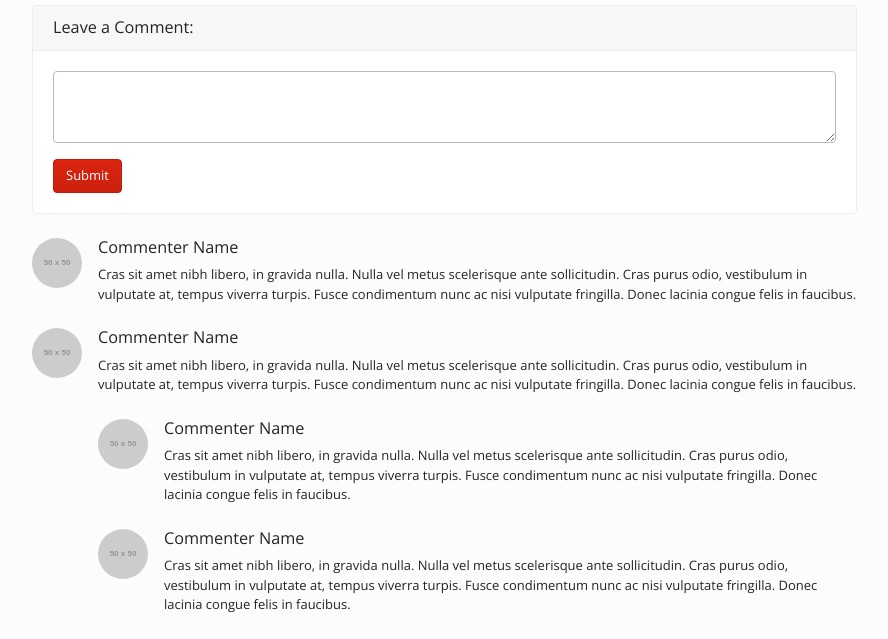
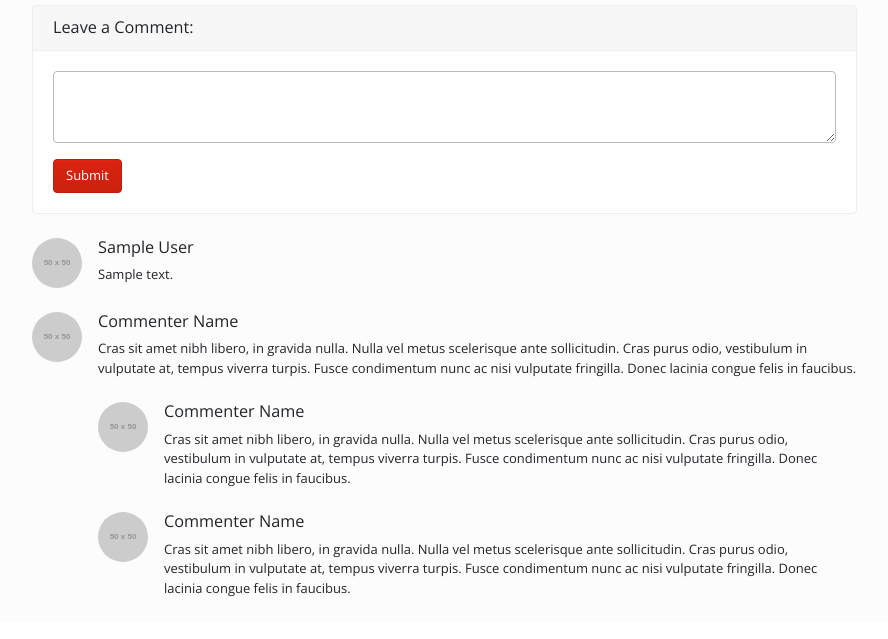
Before and after one commit to hanrimJO/myblog, a Django app: template blog/templates/blog/post_detail.html in a window 1280 px wide. Shown: the part 567-1206 px from the top of the page, without its empty margins (53-941 px from the left). After the commit the page ends 1164 px from the top, so only its background shows below. Run offline with Django 3.2, Linux system fonts and the light colour scheme; the template is opened without the code that fills it: most values are stand-ins (such as "Sample title", 1, 10 or a date in 2020); grey boxes marked "Sample" are stand-in pictures; grey boxes labelled with a size stand in for pictures from a placeholder-image service; some libraries are stand-ins or nearby versions.

Commit message:
blog: Add comment view on post detail page

```diff
--- a/blog/admin.py
+++ b/blog/admin.py
@@ -1,5 +1,5 @@
 from django.contrib import admin
-from .models import Post, Category, Tag
+from .models import Post, Category, Tag, Comment
 # Register your models here.
 
 
@@ -13,3 +13,4 @@ class TagAdmin(admin.ModelAdmin):
 admin.site.register(Post)
 admin.site.register(Category, CategoryAdmin)
 admin.site.register(Tag, TagAdmin)
+admin.site.register(Comment)
--- a/blog/models.py
+++ b/blog/models.py
@@ -60,3 +60,6 @@ class Comment(models.Model):
     post = models.ForeignKey(Post, on_delete=models.CASCADE)
     text = MarkdownxField()
     author = models.ForeignKey(User, on_delete=models.CASCADE)
+
+    def get_markdown_content(self):
+        return markdown(self.text)
--- a/blog/templates/blog/post_detail.html
+++ b/blog/templates/blog/post_detail.html
@@ -54,15 +54,18 @@
     </div>
 
     <!-- Single Comment -->
-    <div class="media mb-4">
+    <div id="comment-list">
+        {% for comment in object.comment_set.all %}
+        <div class="media mb-4">
         <img class="d-flex mr-3 rounded-circle" src="http://placehold.it/50x50" alt="">
         <div class="media-body">
-            <h5 class="mt-0">Commenter Name</h5>
-            Cras sit amet nibh libero, in gravida nulla. Nulla vel metus scelerisque ante sollicitudin. Cras purus odio,
-            vestibulum in vulputate at, tempus viverra turpis. Fusce condimentum nunc ac nisi vulputate fringilla. Donec
-            lacinia congue felis in faucibus.
+            <h5 class="mt-0">{{ comment.author }}</h5>
+            {{ comment.get_markdown_content | safe }}
         </div>
+        </div>
+        {% endfor %}
     </div>
+
 
     <!-- Comment with nested comments -->
     <div class="media mb-4">
```
Also changed, not shown: blog/tests.py (+8 -0 lines).
